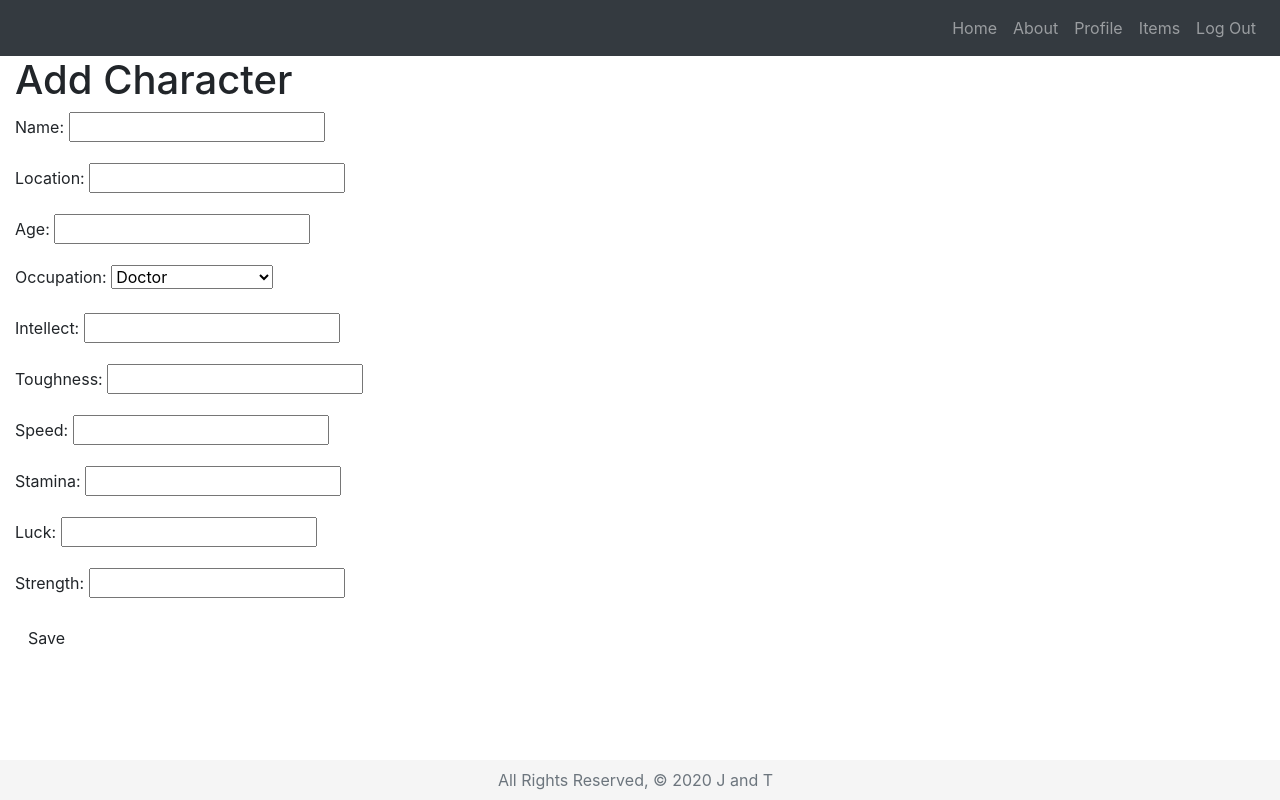
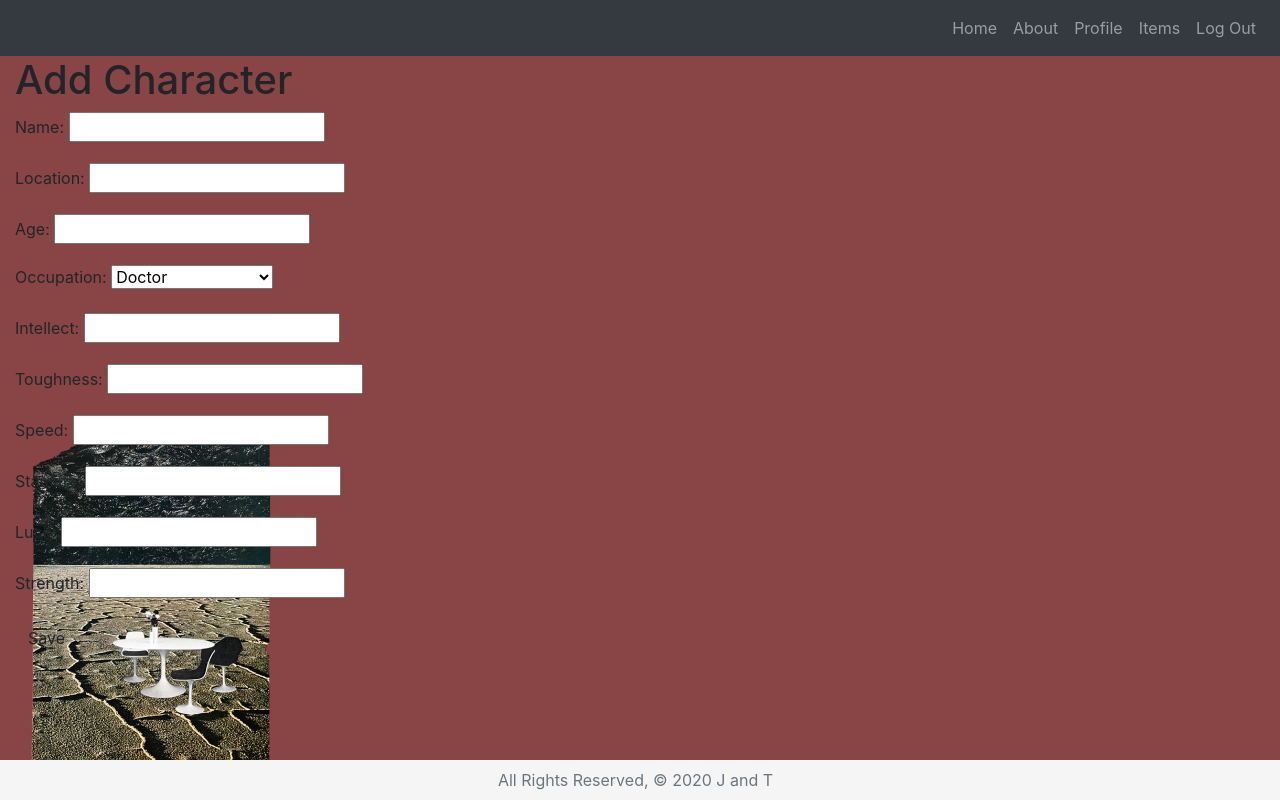
Before and after one commit to longevitytina/CV-Wasteland, a Django app: page /profile/new in a window 1280 px wide. Run offline with Django 3.2, Linux system fonts and the light colour scheme; a user stored in the database is signed in; some libraries are stand-ins or nearby versions.

Commit message:
Config deployment

```diff
--- a/wasteland/main_app/static/css/style.css
+++ b/wasteland/main_app/static/css/style.css
@@ -2,6 +2,15 @@ body {
   display: flex;
   flex-direction: column;
   min-height: 100vh;
+  background-color: rgba(94, 1, 1, 0.728);
+  background-image: url(./img/waste1.png);
+  background-size: unset;
+  background-repeat: no-repeat;
+  background-attachment: scroll;
+  height: 100vh;
+  margin: ;
+  max-width: unset;
+  background-position: left bottom;
 }
 
 main {
--- a/wasteland/wasteland/settings.py
+++ b/wasteland/wasteland/settings.py
@@ -140,3 +140,6 @@ USE_TZ = True
 STATIC_URL = '/static/'
 LOGIN_REDIRECT_URL = '/'
 LOGOUT_REDIRECT_URL = '/'
+
+import django_heroku
+django_heroku.settings(locals())
```
Also changed, not shown: requirements.txt (+10 -0 lines), wasteland/main_app/static/css/img/jake.jpg (renamed from wasteland/main_app/img/jake.jpg), wasteland/main_app/static/css/img/tina.jpg (renamed from wasteland/main_app/img/tina.jpg), wasteland/main_app/static/css/img/waste1.png (added), 1 other file.
